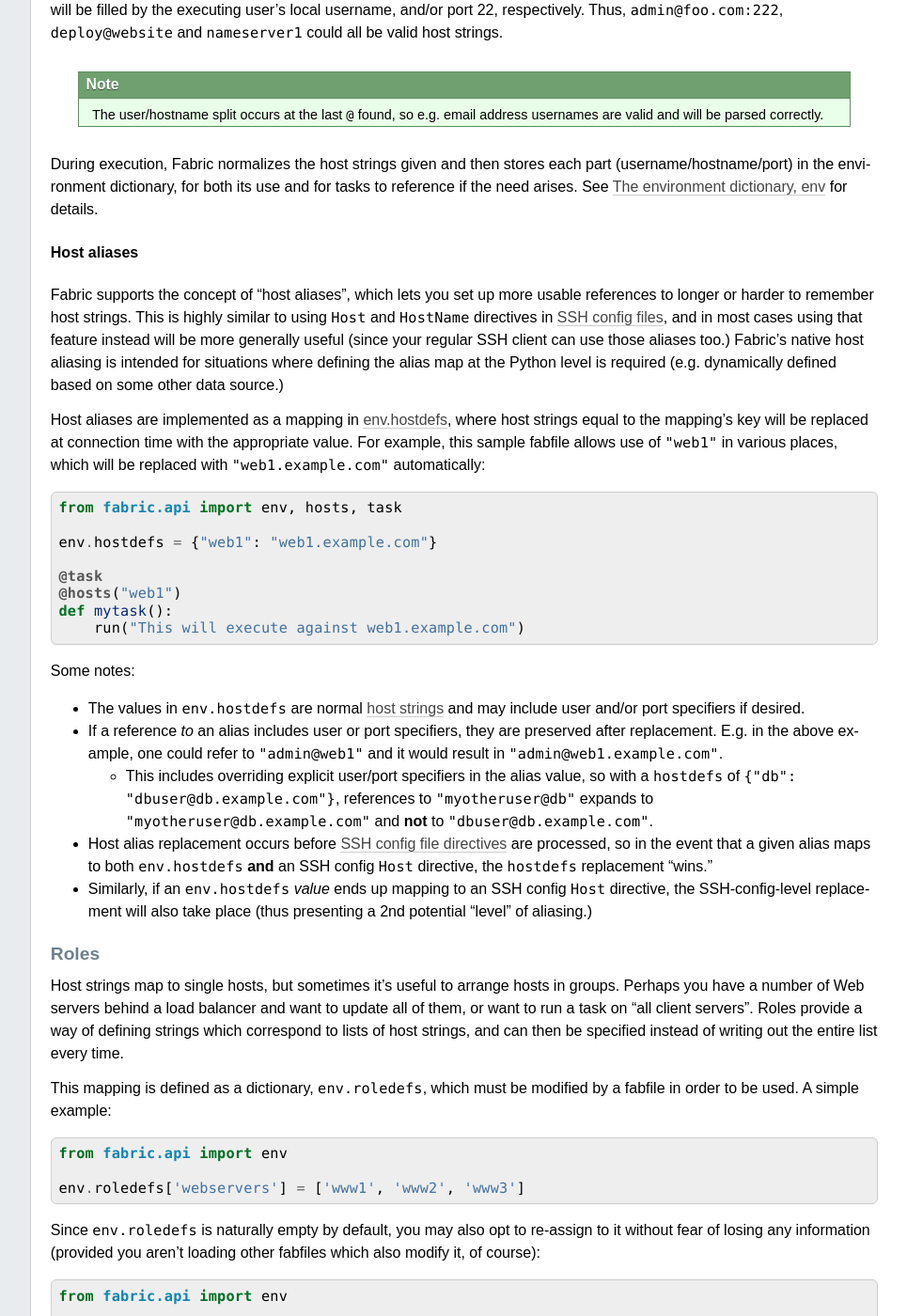
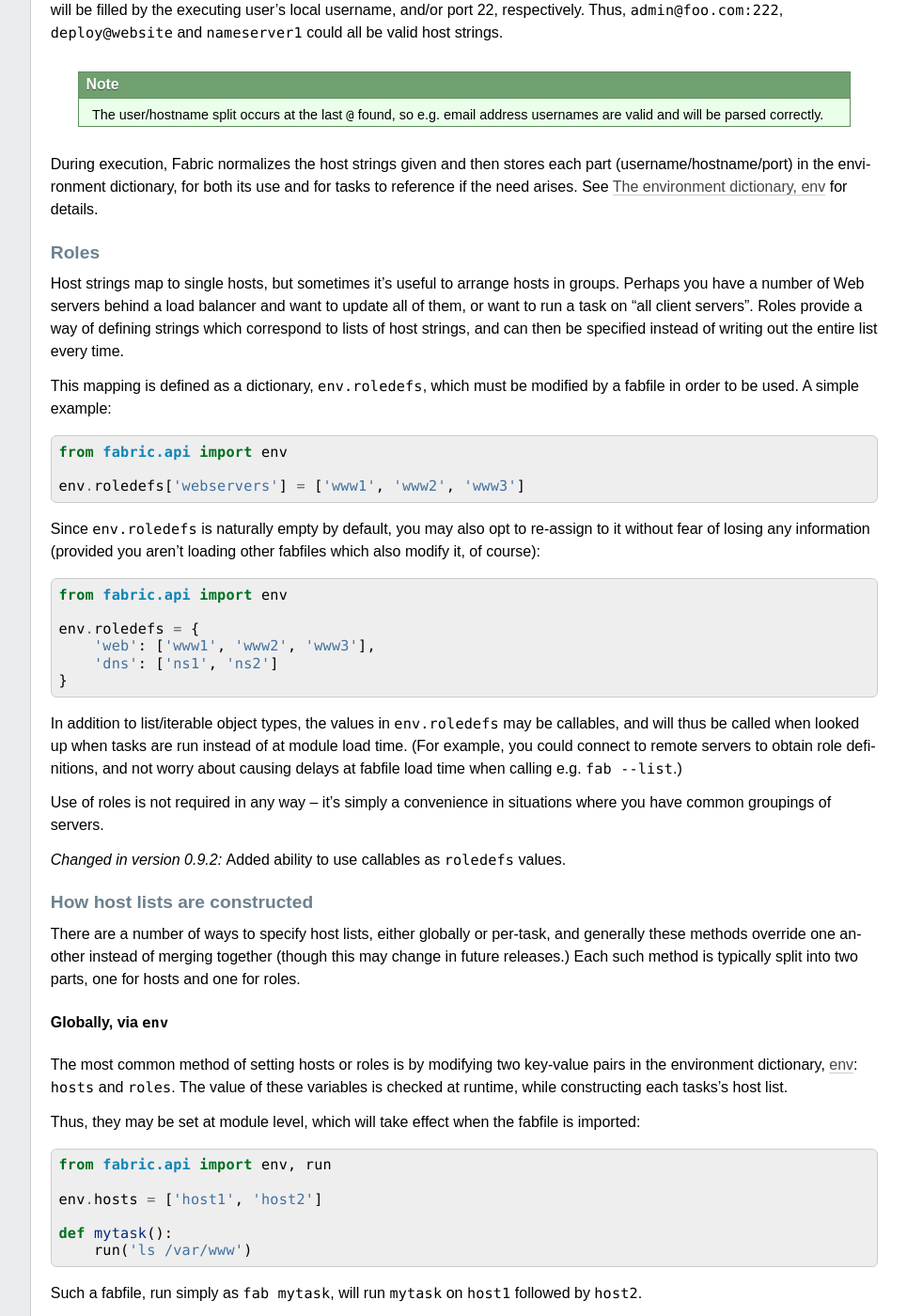
Before and after one commit to fabric/fabric, a Sphinx documentation site: the page built from docs/usage/execution.rst, in a window 1280 px wide and 1400 px high, scrolled down 1487 px. Shown: the whole window at 94% size, without its empty margins (224-1189 px from the left). Built offline with Sphinx 7.4.7, drawn with Linux system fonts in a browser that asks for light colours; pages that are not in the unit, such as notebooks, are missing from menus; the version number could not be read and is left out.

Commit message:
Revert "Implement Fabric-level host aliasing."
This reverts commit 5f646219d7ff7b11b21ba1496240a95724e036c1.
It also reverts commit 7d07d4d463d1a094c94931b550da0521feb04f9e.

Conflicts:

	docs/changelog.rst
	tests/test_network.py

```diff
--- a/docs/changelog.rst
+++ b/docs/changelog.rst
@@ -31,8 +31,6 @@
   Langworth for the catch.
 * :bug:`306` Remote paths now use posixpath for a separator. Thanks to Jason
   Coombs for the patch.
-* :feature:`563` Implemented :ref:`Python-level host aliasing <host-aliases>`
-  as a compliment to the SSH config aliasing available in 1.4.
 * :release:`1.4.0 <2012-02-13>`
 * :release:`1.3.5 <2012-02-13>`
 * :release:`1.2.6 <2012-02-13>`
--- a/docs/usage/execution.rst
+++ b/docs/usage/execution.rst
@@ -95,57 +95,6 @@
 During execution, Fabric normalizes the host strings given and then stores each
 part (username/hostname/port) in the environment dictionary, for both its use
 and for tasks to reference if the need arises. See :doc:`env` for details.
-
-.. _host-aliases:
-
-Host aliases
-~~~~~~~~~~~~
-
-Fabric supports the concept of "host aliases", which lets you set up more
-usable references to longer or harder to remember host strings. This is highly
-similar to using ``Host`` and ``HostName`` directives in :ref:`SSH config files
-<ssh-config>`, and in most cases using that feature instead will be more
-generally useful (since your regular SSH client can use those aliases too.)
-Fabric's native host aliasing is intended for situations where defining the
-alias map at the Python level is required (e.g. dynamically defined based on
-some other data source.)
-
-Host aliases are implemented as a mapping in :ref:`env.hostdefs
-<env-hostdefs>`, where host strings equal to the mapping's key will be replaced
-at connection time with the appropriate value. For example, this sample fabfile
-allows use of ``"web1"`` in various places, which will be replaced with
-``"web1.example.com"`` automatically::
-
-    from fabric.api import env, hosts, task
-
-    env.hostdefs = {"web1": "web1.example.com"}
-
-    @task
-    @hosts("web1")
-    def mytask():
-        run("This will execute against web1.example.com")
-
-Some notes:
-
-* The values in ``env.hostdefs`` are normal :ref:`host strings <host-strings>`
-  and may include user and/or port specifiers if desired.
-* If a reference *to* an alias includes user or port specifiers, they are
-  preserved after replacement. E.g. in the above example, one could refer to
-  ``"admin@web1"`` and it would result in ``"admin@web1.example.com"``.
-
-  * This includes overriding explicit user/port specifiers in the alias value,
-    so with a ``hostdefs`` of ``{"db": "dbuser@db.example.com"}``, references
-    to ``"myotheruser@db"`` expands to ``"myotheruser@db.example.com"`` and
-    **not** to ``"dbuser@db.example.com"``.
-
-* Host alias replacement occurs before :ref:`SSH config file directives
-  <ssh-config>` are processed, so in the event that a given alias maps to both
-  ``env.hostdefs`` **and** an SSH config ``Host`` directive, the ``hostdefs``
-  replacement "wins."
-* Similarly, if an ``env.hostdefs`` *value* ends up mapping to an SSH config
-  ``Host`` directive, the SSH-config-level replacement will also take place
-  (thus presenting a 2nd potential "level" of aliasing.)
-
 
 Roles
 -----
```
Also changed, not shown: docs/usage/env.rst (+0 -13 lines), 3 other files.
